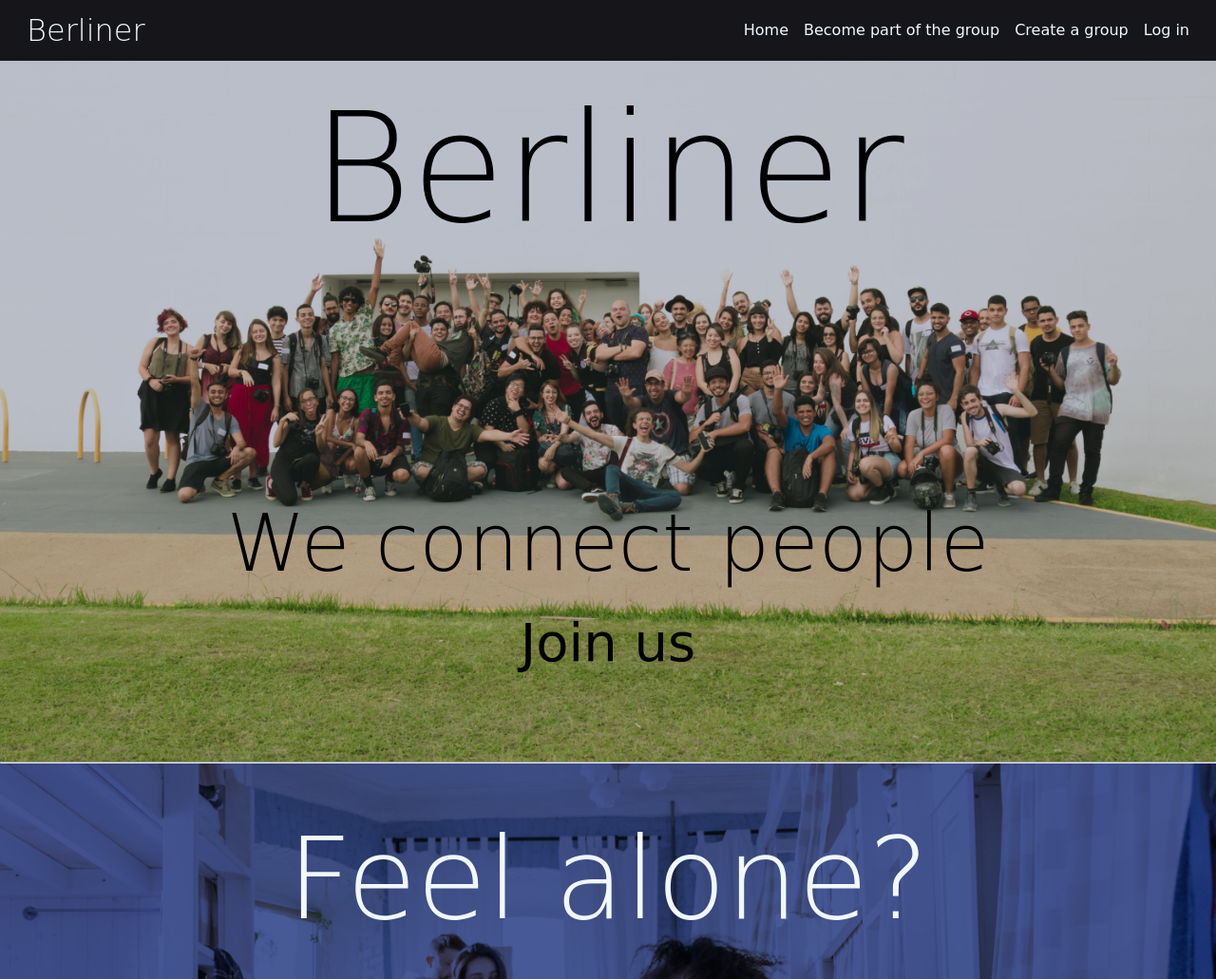
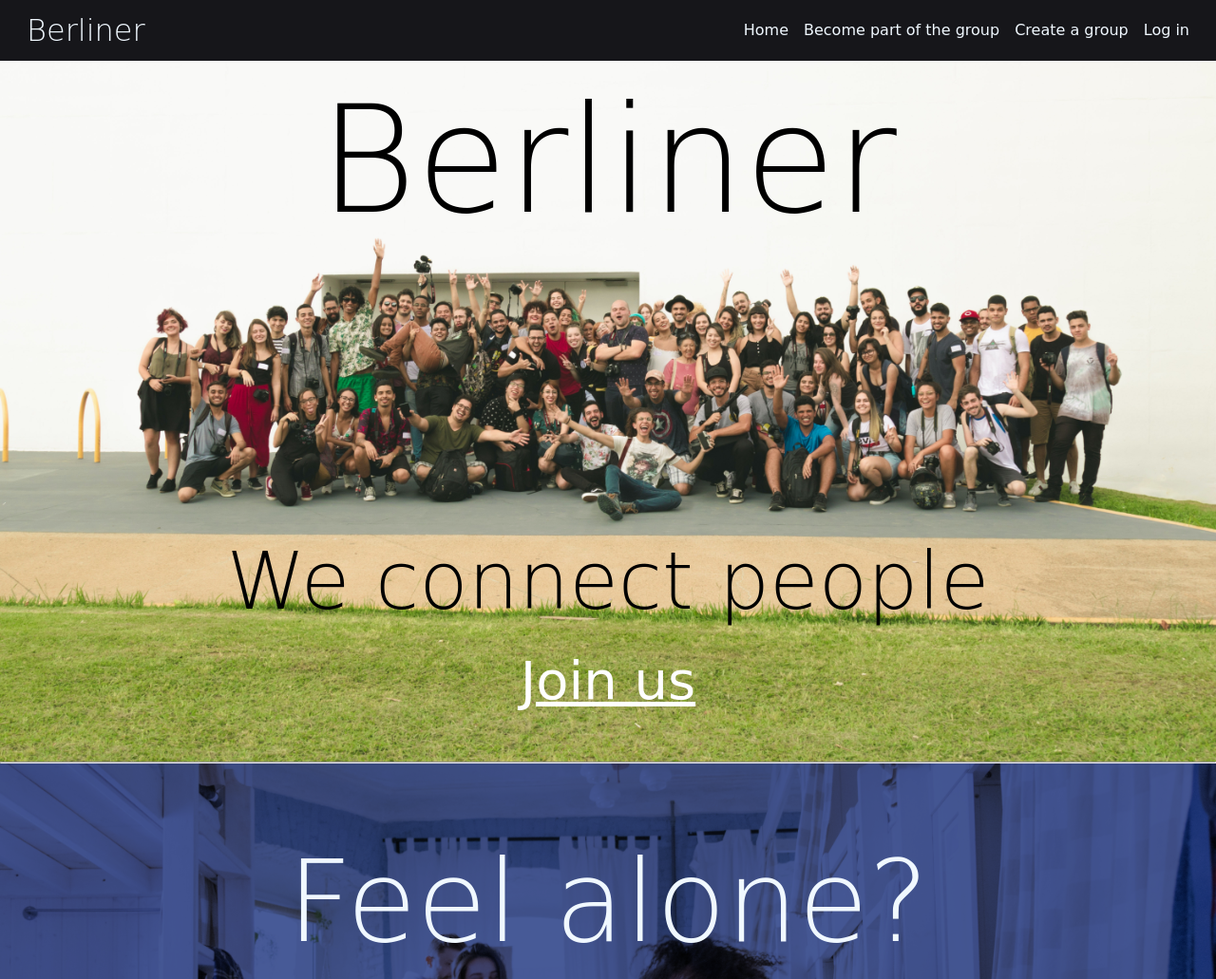
Before and after one commit to I1Asyl/Berliner_python, a Django app: template templates/home.html in a window 1280 px wide. Shown: the top 1031 px of the page at 95% size. Run offline with Django 4.2, Linux system fonts and the light colour scheme; the template is opened without the code that fills it, so the values that code supplies are empty; some libraries are stand-ins or nearby versions; some web fonts are replaced.

Commit message:
This commit was automatically pushed from Yerassyl Altay's device on 03/12/2023.

```diff
--- a/static/css/base.css
+++ b/static/css/base.css
@@ -37,7 +37,7 @@ line-height: 1.6;
 
 /*make section full page*/
 section{
-    min-height: 92vh;/*not 100 because navbar is 8*/
+    min-height: 100vh;/*not 100 because navbar is 8*/
     min-width: 100vw;
 }
 
@@ -47,10 +47,6 @@ ul {
     list-style-type: none;
 }
 /*delete decorations and use preferable color*/
-a{
-text-decoration: none;
-color: rgb(0, 0, 0);
-}
 /*make it less bold and add some margin to y axis */
 h1, h2{
 font-weight: 300;
@@ -97,6 +93,8 @@ img{
 
 /*change colour of the navbar links*/
 .navbar a{
+    text-decoration: none;
+    color: rgb(0, 0, 0);
     padding: 5px;
     margin: 0 3px;
     color: aliceblue;
--- a/static/css/styles.css
+++ b/static/css/styles.css
@@ -3,7 +3,7 @@
 /*settings backfround for each section*/
 #content{
     background: url("/static/images/aaa.jpg");
-    background-color: rgb(189, 193, 206);
+    background-color: rgb(253, 253, 253);
     background-position: center center;
     background-size: cover;
     background-attachment: fixed;
@@ -38,21 +38,25 @@
 }
 /*default setting for head and body of the sections*/
 .head{
-    margin: 5vmin auto 0 auto;
+    margin: 8vh auto 0 auto;
     color: black;
 }
 .body{
-    margin: 0 auto 10vmin auto;
+    margin: 0 auto 5vmin auto;
     color: black;
 }
 
 /*specific settings for each section*/
 #content .head{
-    font-size: 20vmin;
+    font-size: 13vmin;
 }
 
 #content .body{
     font-size: 7vmin;
+}
+#content a{
+    font-size: 7vmin;
+    color: rgb(255, 255, 255);
 }
 #join .head{
     color: aliceblue;
--- a/templates/home.html
+++ b/templates/home.html
@@ -13,7 +13,7 @@ Berliner
         <hr>
         <div class="content-text">
             <div class="head">
-                <h1 class="head">Berliner</h1>
+                <h1>Berliner</h1>
             </div>
             <div class="body">
                 <h2>We connect people </h2>
```
